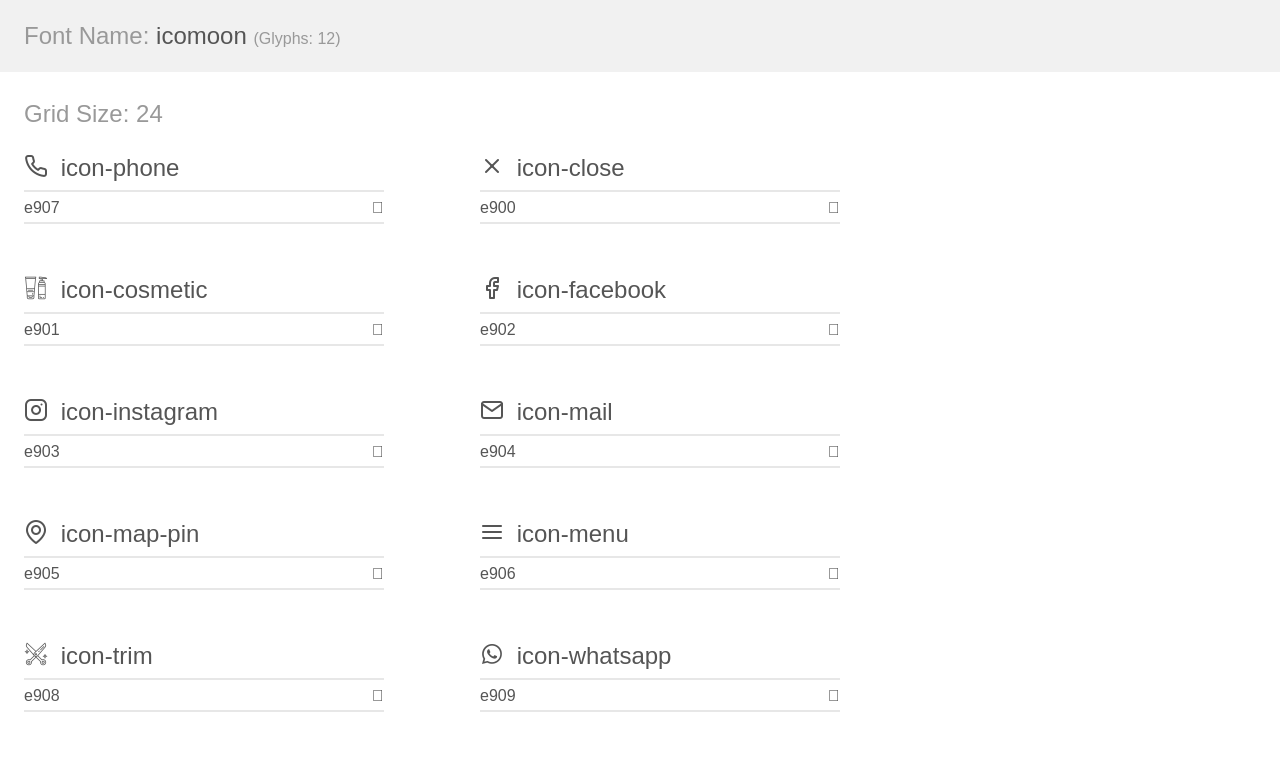
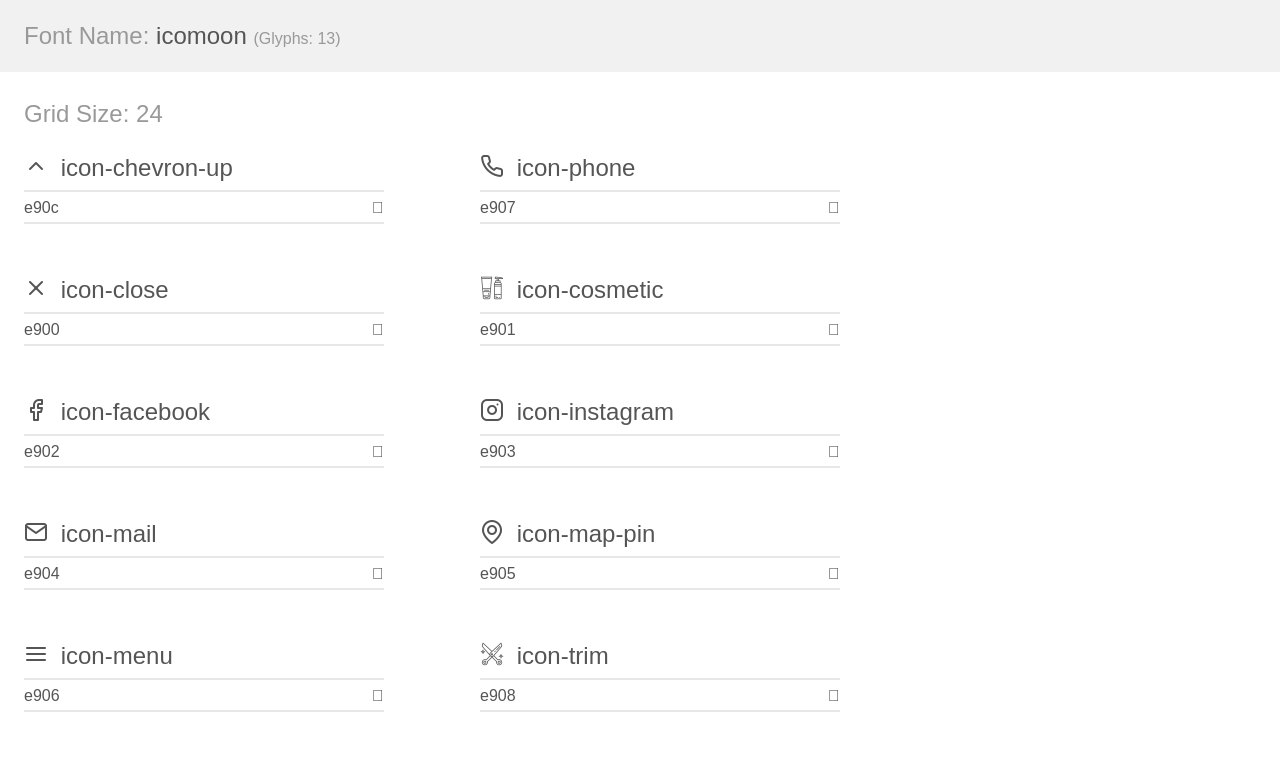
Before and after one commit to oGuilhermeViana/Beautysalon, a plain HTML site: page icons/demo.html in a window 1280 px wide. Shown: the top 757 px of the page. Drawn offline with Linux system fonts and the light colour scheme.

Commit message:
add icon arrow up

```diff
--- a/icons/demo.html
+++ b/icons/demo.html
@@ -9,10 +9,24 @@
     <link rel="stylesheet" href="style.css"></head>
 <body>
     <div class="bgc1 clearfix">
-        <h1 class="mhmm mvm"><span class="fgc1">Font Name:</span> icomoon <small class="fgc1">(Glyphs:&nbsp;12)</small></h1>
+        <h1 class="mhmm mvm"><span class="fgc1">Font Name:</span> icomoon <small class="fgc1">(Glyphs:&nbsp;13)</small></h1>
     </div>
     <div class="clearfix mhl ptl">
         <h1 class="mvm mtn fgc1">Grid Size: 24</h1>
+        <div class="glyph fs1">
+            <div class="clearfix bshadow0 pbs">
+                <span class="icon-chevron-up"></span>
+                <span class="mls"> icon-chevron-up</span>
+            </div>
+            <fieldset class="fs0 size1of1 clearfix hidden-false">
+                <input type="text" readonly value="e90c" class="unit size1of2" />
+                <input type="text" maxlength="1" readonly value="&#xe90c;" class="unitRight size1of2 talign-right" />
+            </fieldset>
+            <div class="fs0 bshadow0 clearfix hidden-true">
+                <span class="unit pvs fgc1">liga: </span>
+                <input type="text" readonly value="" class="liga unitRight" />
+            </div>
+        </div>
         <div class="glyph fs1">
             <div class="clearfix bshadow0 pbs">
                 <span class="icon-phone"></span>
--- a/icons/style.css
+++ b/icons/style.css
@@ -1,10 +1,10 @@
 @font-face {
   font-family: 'icomoon';
-  src:  url('fonts/icomoon.eot?kk27uc');
-  src:  url('fonts/icomoon.eot?kk27uc#iefix') format('embedded-opentype'),
-    url('fonts/icomoon.ttf?kk27uc') format('truetype'),
-    url('fonts/icomoon.woff?kk27uc') format('woff'),
-    url('fonts/icomoon.svg?kk27uc#icomoon') format('svg');
+  src:  url('fonts/icomoon.eot?nhjn02');
+  src:  url('fonts/icomoon.eot?nhjn02#iefix') format('embedded-opentype'),
+    url('fonts/icomoon.ttf?nhjn02') format('truetype'),
+    url('fonts/icomoon.woff?nhjn02') format('woff'),
+    url('fonts/icomoon.svg?nhjn02#icomoon') format('svg');
   font-weight: normal;
   font-style: normal;
   font-display: block;
@@ -25,6 +25,9 @@
   -moz-osx-font-smoothing: grayscale;
 }
 
+.icon-chevron-up:before {
+  content: "\e90c";
+}
 .icon-phone:before {
   content: "\e907";
 }
```
Also changed, not shown: icons/selection.json (+1 -1 lines), icons/fonts/icomoon.ttf, icons/fonts/icomoon.woff, 2 other files.
